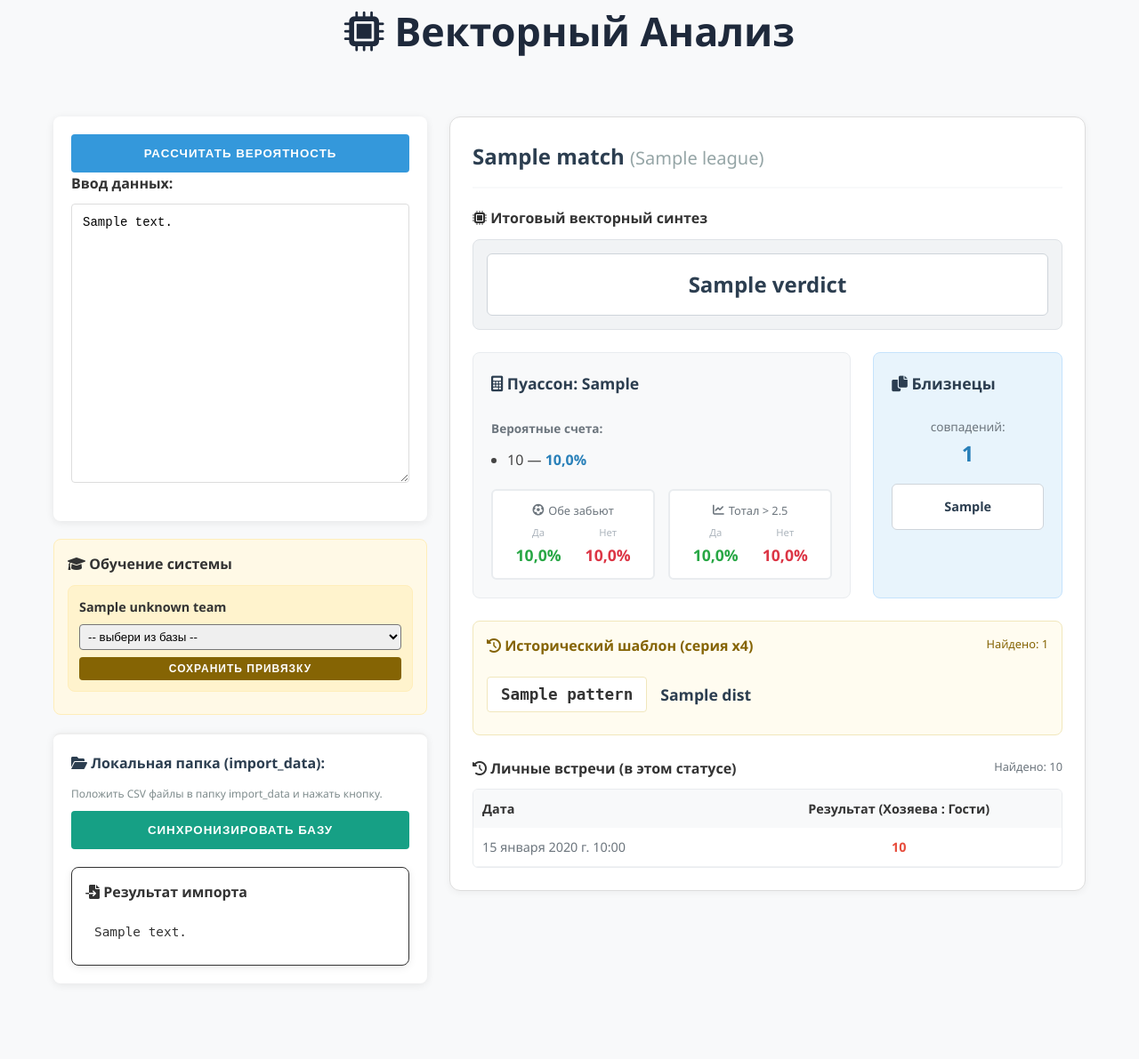
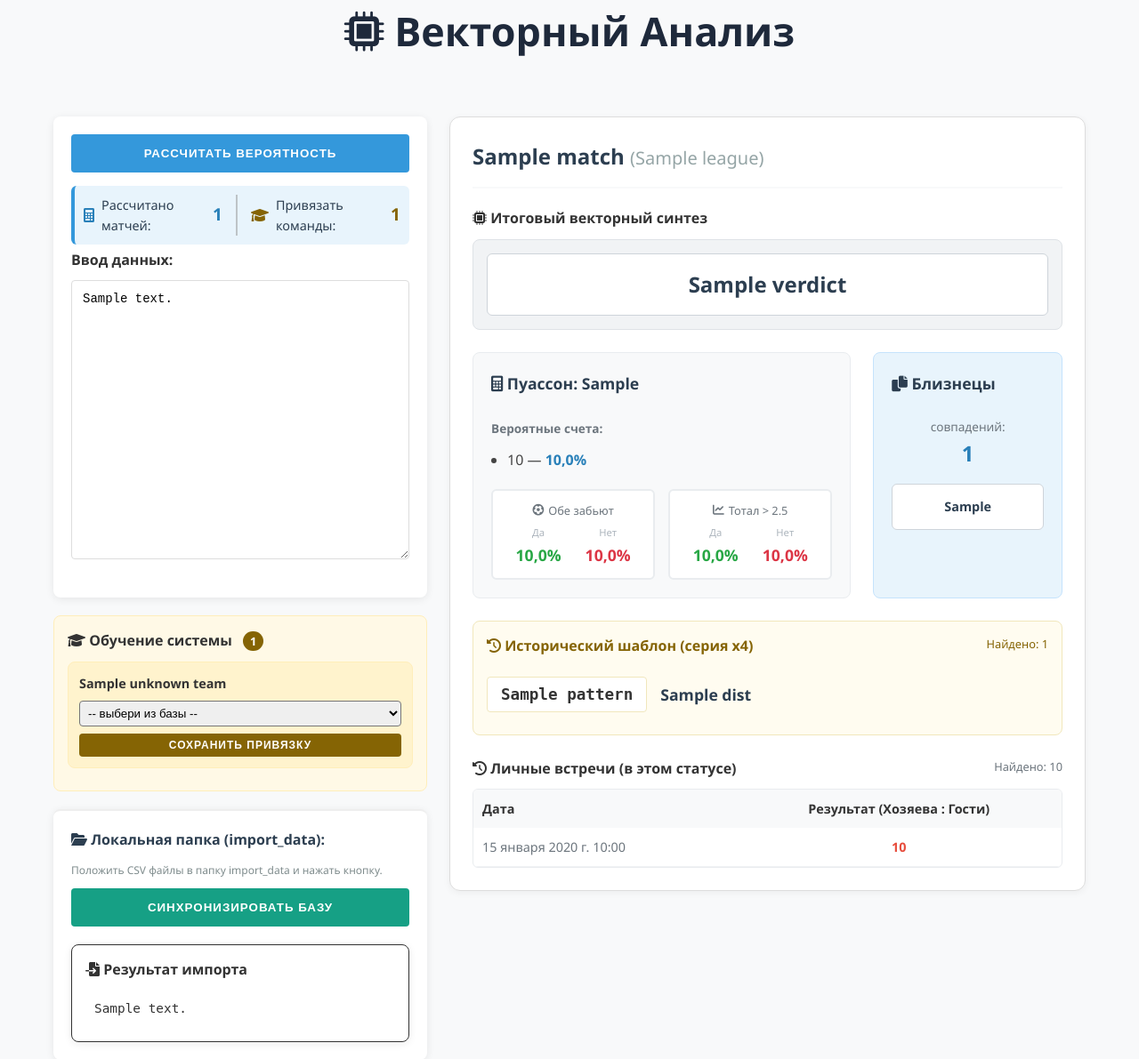
Before and after one commit to fghh111fghh/Depts, a Django app: template depts/app_bets/templates/app_bets/bets_main.html in a window 1280 px wide. Shown: the part 185-1376 px from the top of the page at 89% size. Run offline with Django 5.2, Linux system fonts and the light colour scheme; tables that the repository leaves empty hold one stand-in row (values such as "Sample post"); the template is opened without the code that fills it: values that come from a table or form of the project are taken from there, most other values are stand-ins (such as "Sample title", 1, 10 or a date in 2020).

Commit message:
Фиксация

```diff
--- a/depts/app_bets/templates/app_bets/bets_main.html
+++ b/depts/app_bets/templates/app_bets/bets_main.html
@@ -14,6 +14,28 @@
             <form method="post" action=".">
                 {% csrf_token %}
                 <button type="submit" class="bets-btn-analyze">Рассчитать вероятность</button>
+
+                <!-- СЧЕТЧИКИ РЕЗУЛЬТАТОВ -->
+                {% if results %}
+                <div style="margin-top: 15px; margin-bottom: 5px; padding: 10px; background: #e8f4fc; border-radius: 6px; border-left: 4px solid #3498db;">
+                    <div style="display: flex; align-items: center; gap: 15px;">
+                        <div style="display: flex; align-items: center; gap: 8px;">
+                            <i class="fa-solid fa-calculator" style="color: #2980b9;"></i>
+                            <span style="font-size: 0.9rem; color: #2c3e50;">Рассчитано матчей:</span>
+                            <span style="font-size: 1.2rem; font-weight: bold; color: #2980b9;">{{ results|length }}</span>
+                        </div>
+
+                        {% if unknown_teams %}
+                        <div style="display: flex; align-items: center; gap: 8px; border-left: 2px solid #bdc3c7; padding-left: 15px;">
+                            <i class="fa-solid fa-graduation-cap" style="color: #856404;"></i>
+                            <span style="font-size: 0.9rem; color: #2c3e50;">Привязать команды:</span>
+                            <span style="font-size: 1.2rem; font-weight: bold; color: #856404;">{{ unknown_teams|length }}</span>
+                        </div>
+                        {% endif %}
+                    </div>
+                </div>
+                {% endif %}
+
                 <label style="display:block; margin-bottom:10px; font-weight:600;">Ввод данных:</label>
                 <textarea name="matches_text" class="bets-textarea" rows="18"
                           placeholder="Пример формата:
@@ -27,7 +49,12 @@
 
         {% if unknown_teams %}
         <div class="bets-unknown-section">
-            <h4 style="margin:0 0 10px 0;"><i class="fa-solid fa-graduation-cap"></i> Обучение системы</h4>
+            <h4 style="margin:0 0 10px 0;">
+                <i class="fa-solid fa-graduation-cap"></i> Обучение системы
+                <span style="background: #856404; color: white; padding: 2px 8px; border-radius: 12px; font-size: 0.8rem; margin-left: 8px;">
+                    {{ unknown_teams|length }}
+                </span>
+            </h4>
             {% for name in unknown_teams %}
             <form method="post" action="."
                   style="background:#fff3cd; padding:12px; border-radius:8px; margin-bottom:10px; border:1px solid #ffeeba;">
```
